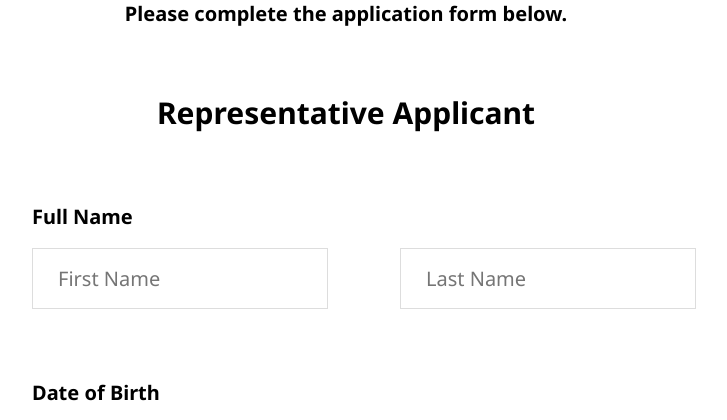
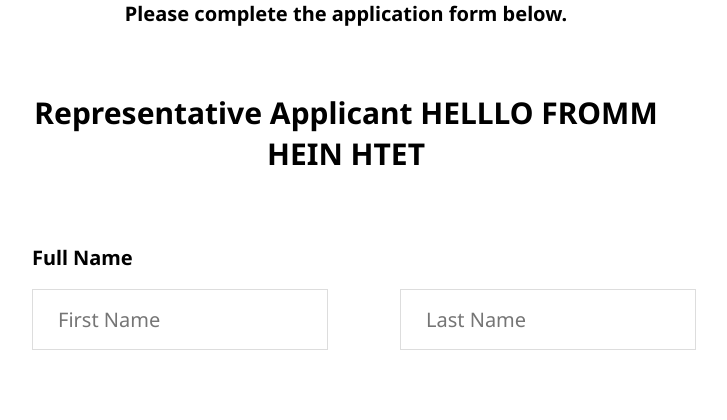
Before and after one commit to MinKyawThu01/kyushu_form, a PHP site: page / in a window 1280 px wide. Shown: the top 420 px of the page, without its empty margins (294-1021 px from the left). Run offline with PHP 8.4, Linux system fonts and the light colour scheme.

Commit message:
[min] Hello Code

```diff
--- a/view/index.php
+++ b/view/index.php
@@ -25,7 +25,7 @@ $kyushu->storeArray($_POST, $_FILES);
         <div class="f_container">
             <div class="inner_container">
                 <p class="req">Please complete the application form below.</p>
-                <p class="represent">Representative Applicant</p>
+                <p class="represent">Representative Applicant HELLLO FROMM HEIN HTET</p>
             </div>
         </div>
         <div class="form_container">
```
